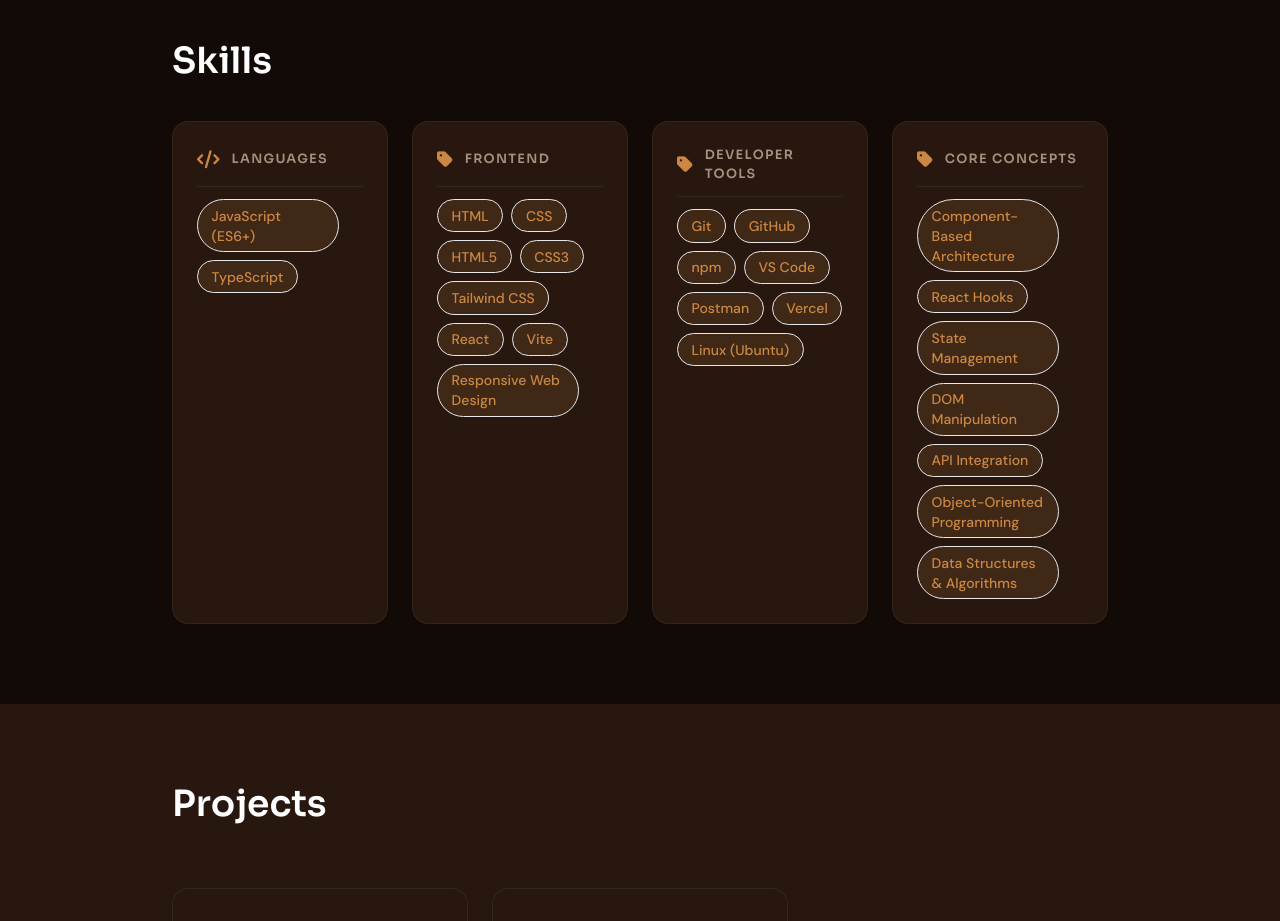
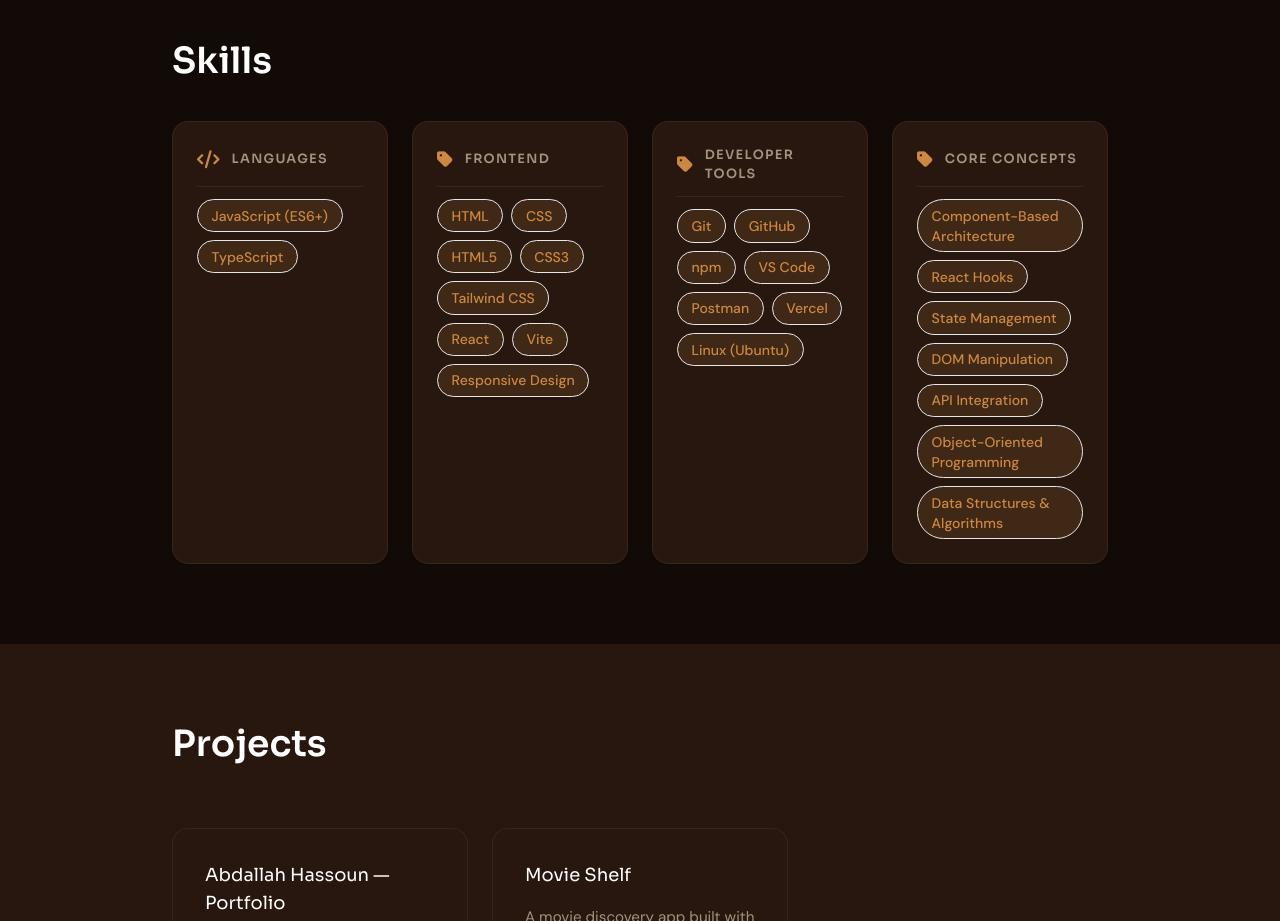
Before and after one commit to ahdevworker03/Abdallah-Hassoun-Portfolio, a React (Vite) app: page / in a window 1280 px wide. Shown: the part 1360-2281 px from the top of the page. Built offline with nearby package versions, Linux system fonts and the light colour scheme.

Commit message:
refactor: simplify class names and update skill items for consistency

```diff
--- a/src/components/sections/Skills.tsx
+++ b/src/components/sections/Skills.tsx
@@ -19,7 +19,7 @@ function Skills() {
           {skillCategories.map((category) => (
             <div
               key={category.name}
-              className="flex flex-col gap-3 rounded-2xl border border-border bg-surface p-6 shadow-sm transition-all duration-200 overflow-hidden"
+              className="flex flex-col gap-3 rounded-2xl border border-border bg-surface p-6 shadow-sm transition-all duration-200"
             >
               <div className="flex items-center gap-3">
                 <i
--- a/src/components/ui/SkillPill.tsx
+++ b/src/components/ui/SkillPill.tsx
@@ -4,7 +4,7 @@ interface SkillPillProps {
 
 function SkillPill({ name }: SkillPillProps) {
   return (
-    <span className="inline-block max-w-[calc(100%-1.5rem)] break-words cursor-default rounded-full border border-accent/25 bg-accent-soft px-[0.85rem] py-[0.35rem] font-body text-sm font-medium text-accent transition-all duration-300 ease-smooth hover:scale-105 hover:bg-accent hover:text-white hover:shadow-glow">
+    <span className="inline-block cursor-default rounded-full border border-accent/25 bg-accent-soft px-[0.85rem] py-[0.35rem] font-body text-sm font-medium text-accent transition-all duration-300 ease-smooth hover:scale-105 hover:bg-accent hover:text-white hover:shadow-glow">
       {name}
     </span>
   )
--- a/src/data/skills.ts
+++ b/src/data/skills.ts
@@ -10,16 +10,7 @@ export const skillCategories: SkillCategory[] = [
   },
   {
     name: "Frontend",
-    items: [
-      "HTML",
-      "CSS",
-      "HTML5",
-      "CSS3",
-      "Tailwind CSS",
-      "React",
-      "Vite",
-      "Responsive Web Design",
-    ],
+    items: ["HTML", "CSS", "HTML5", "CSS3", "Tailwind CSS", "React", "Vite", "Responsive Design"],
   },
   {
     name: "Developer Tools",
```
